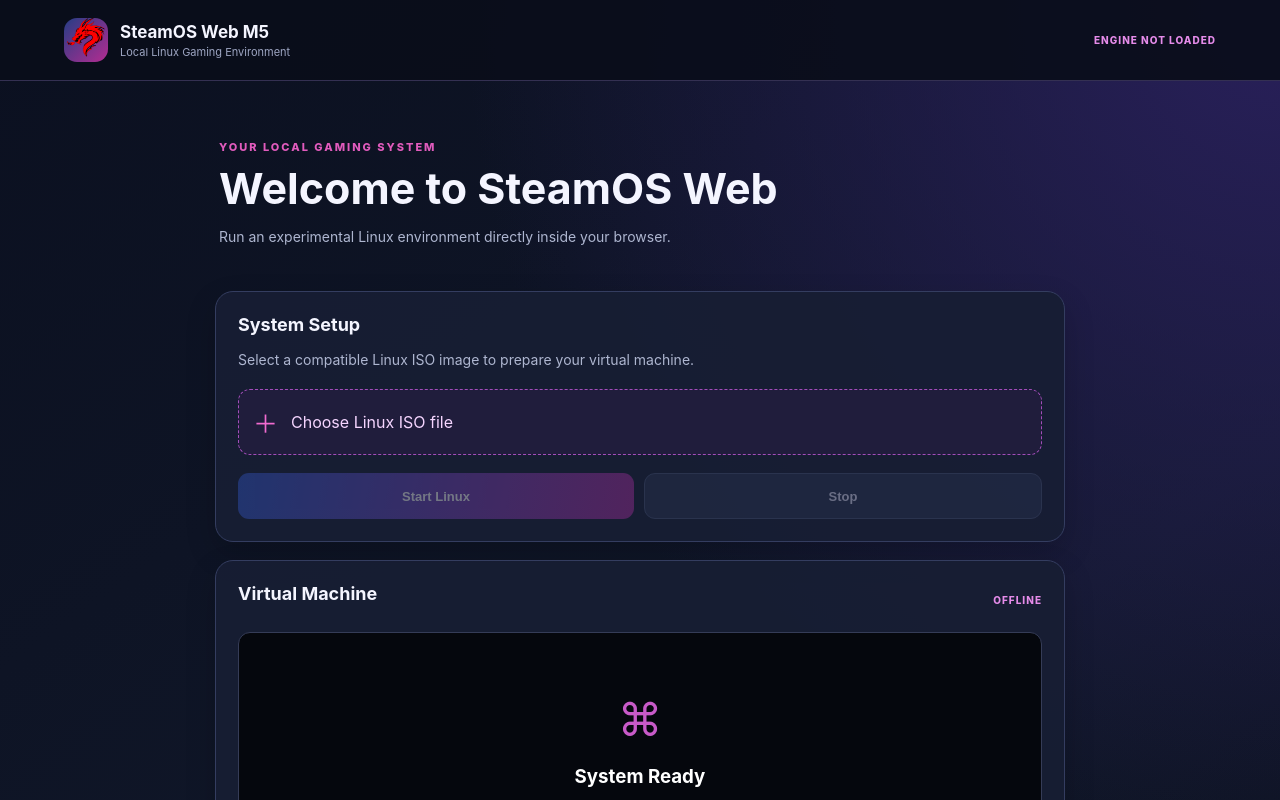
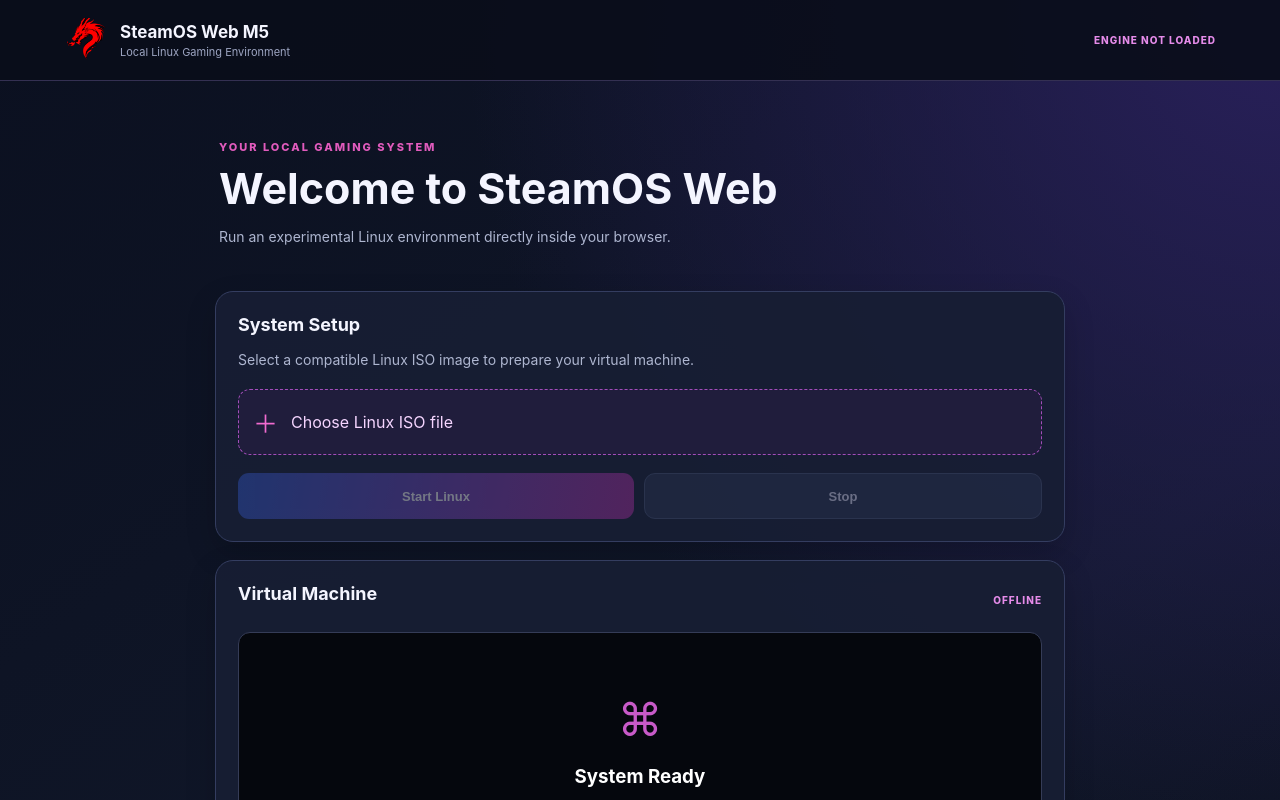
Before and after one commit to TAYDragonSoul/steamos-web-m5, a plain HTML site: page index.html in a window 1280 px wide. Shown: the top 800 px of the page. Drawn offline with Linux system fonts and the light colour scheme.

Commit message:
Update styles.css

```diff
--- a/styles.css
+++ b/styles.css
@@ -38,14 +38,11 @@ body {
 }
 
 .brand-icon {
-  display: grid;
-  place-items: center;
+  display: block;
   width: 44px;
   height: 44px;
   border-radius: 13px;
-  background: linear-gradient(135deg, #263d85, #b32c91);
-  font-size: 25px;
-  font-weight: 900;
+  object-fit: cover;
 }
 
 .brand h1 {
```
